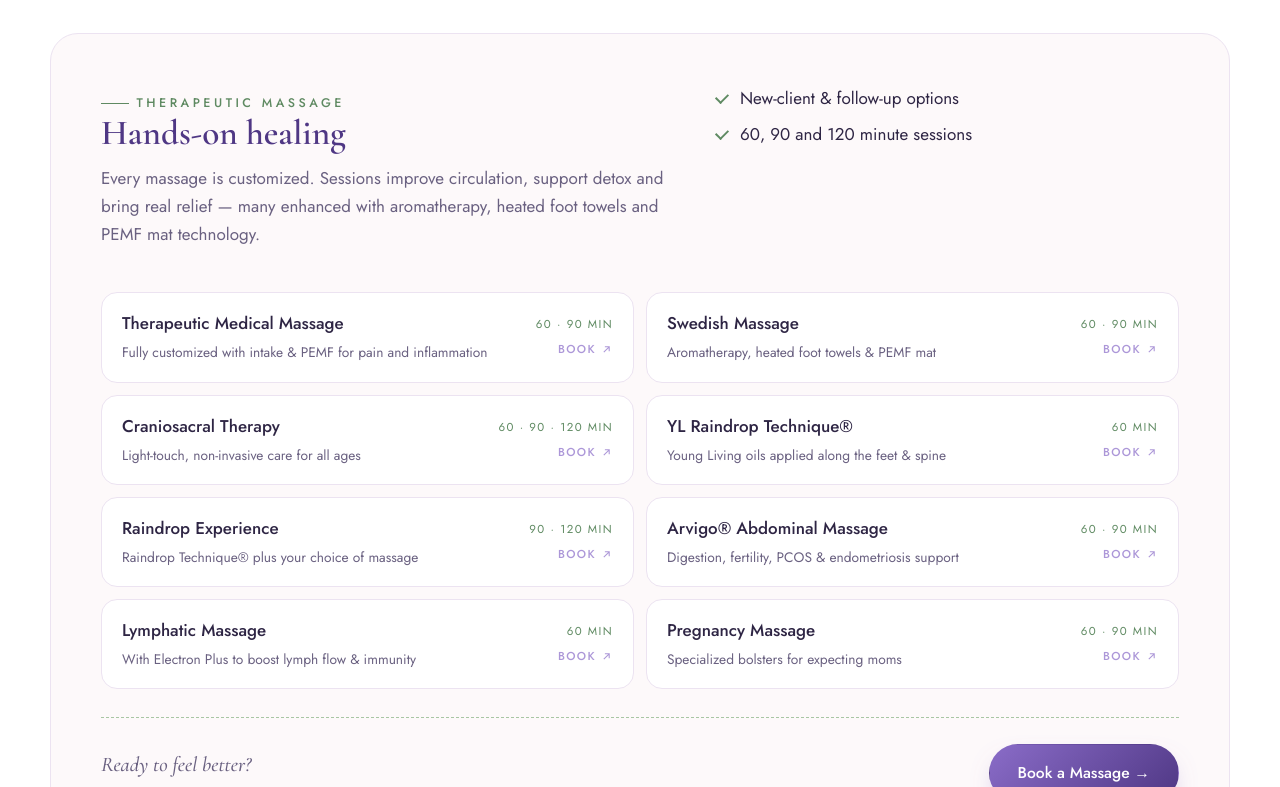
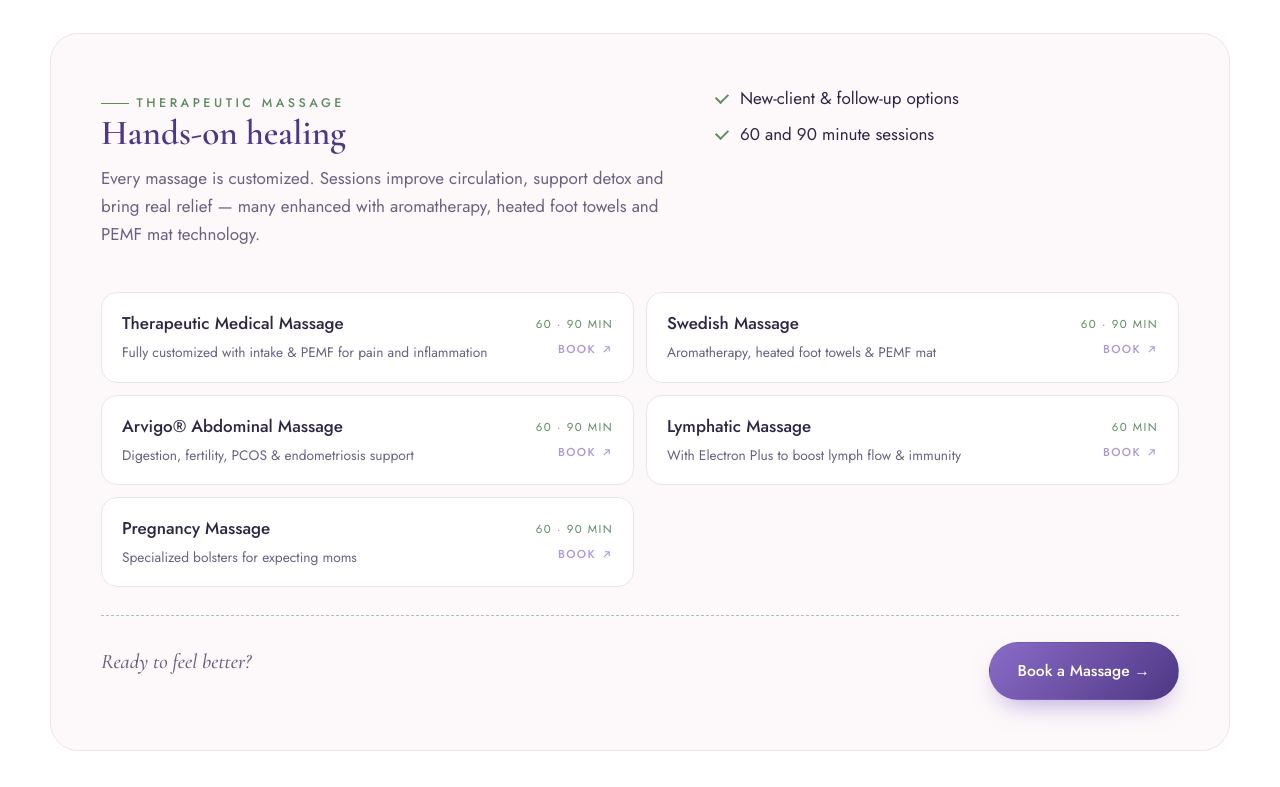
Before and after one commit to ianwhitmarsh/A-Touch-Above-Final, a plain HTML site: page services.html in a window 1280 px wide. Shown: the part 603-1390 px from the top of the page. Drawn offline with nearby package versions, Linux system fonts and the light colour scheme.

Commit message:
Revert: remove Craniosacral Therapy, YL Raindrop Technique, Raindrop Experience (not yet in Boulevard)
Co-Authored-By: Claude Opus 5.5 <noreply@anthropic.com>
Claude-Session: https://claude.ai/code/session_01W2xLBLqYpvtiBKsgwBTJct

```diff
--- a/services.html
+++ b/services.html
@@ -42,14 +42,11 @@
           <h3>Hands-on healing</h3>
           <p>Every massage is customized. Sessions improve circulation, support detox and bring real relief — many enhanced with aromatherapy, heated foot towels and PEMF mat technology.</p>
         </div>
-        <ul class="checks"><li>New-client &amp; follow-up options</li><li>60, 90 and 120 minute sessions</li></ul>
+        <ul class="checks"><li>New-client &amp; follow-up options</li><li>60 and 90 minute sessions</li></ul>
       </div>
       <div class="opts">
         <a class="opt" href="https://blvd.app/@atouchaboveholistichealth/login" target="_blank" rel="noopener"><div><b>Therapeutic Medical Massage</b><small>Fully customized with intake &amp; PEMF for pain and inflammation</small></div><span class="opt-r"><span class="tag">60 · 90 min</span><span class="go">Book <svg viewBox="0 0 24 24" fill="none" stroke="currentColor" stroke-width="2"><path d="M7 17 17 7M9 7h8v8"/></svg></span></span></a>
         <a class="opt" href="https://blvd.app/@atouchaboveholistichealth/login" target="_blank" rel="noopener"><div><b>Swedish Massage</b><small>Aromatherapy, heated foot towels &amp; PEMF mat</small></div><span class="opt-r"><span class="tag">60 · 90 min</span><span class="go">Book <svg viewBox="0 0 24 24" fill="none" stroke="currentColor" stroke-width="2"><path d="M7 17 17 7M9 7h8v8"/></svg></span></span></a>
-        <a class="opt" href="https://blvd.app/@atouchaboveholistichealth/login" target="_blank" rel="noopener"><div><b>Craniosacral Therapy</b><small>Light-touch, non-invasive care for all ages</small></div><span class="opt-r"><span class="tag">60 · 90 · 120 min</span><span class="go">Book <svg viewBox="0 0 24 24" fill="none" stroke="currentColor" stroke-width="2"><path d="M7 17 17 7M9 7h8v8"/></svg></span></span></a>
-        <a class="opt" href="https://blvd.app/@atouchaboveholistichealth/login" target="_blank" rel="noopener"><div><b>YL Raindrop Technique®</b><small>Young Living oils applied along the feet &amp; spine</small></div><span class="opt-r"><span class="tag">60 min</span><span class="go">Book <svg viewBox="0 0 24 24" fill="none" stroke="currentColor" stroke-width="2"><path d="M7 17 17 7M9 7h8v8"/></svg></span></span></a>
-        <a class="opt" href="https://blvd.app/@atouchaboveholistichealth/login" target="_blank" rel="noopener"><div><b>Raindrop Experience</b><small>Raindrop Technique® plus your choice of massage</small></div><span class="opt-r"><span class="tag">90 · 120 min</span><span class="go">Book <svg viewBox="0 0 24 24" fill="none" stroke="currentColor" stroke-width="2"><path d="M7 17 17 7M9 7h8v8"/></svg></span></span></a>
         <a class="opt" href="https://blvd.app/@atouchaboveholistichealth/login" target="_blank" rel="noopener"><div><b>Arvigo® Abdominal Massage</b><small>Digestion, fertility, PCOS &amp; endometriosis support</small></div><span class="opt-r"><span class="tag">60 · 90 min</span><span class="go">Book <svg viewBox="0 0 24 24" fill="none" stroke="currentColor" stroke-width="2"><path d="M7 17 17 7M9 7h8v8"/></svg></span></span></a>
         <a class="opt" href="https://blvd.app/@atouchaboveholistichealth/login" target="_blank" rel="noopener"><div><b>Lymphatic Massage</b><small>With Electron Plus to boost lymph flow &amp; immunity</small></div><span class="opt-r"><span class="tag">60 min</span><span class="go">Book <svg viewBox="0 0 24 24" fill="none" stroke="currentColor" stroke-width="2"><path d="M7 17 17 7M9 7h8v8"/></svg></span></span></a>
         <a class="opt" href="https://blvd.app/@atouchaboveholistichealth/login" target="_blank" rel="noopener"><div><b>Pregnancy Massage</b><small>Specialized bolsters for expecting moms</small></div><span class="opt-r"><span class="tag">60 · 90 min</span><span class="go">Book <svg viewBox="0 0 24 24" fill="none" stroke="currentColor" stroke-width="2"><path d="M7 17 17 7M9 7h8v8"/></svg></span></span></a>
```
